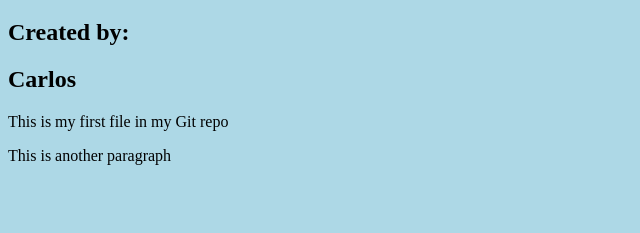
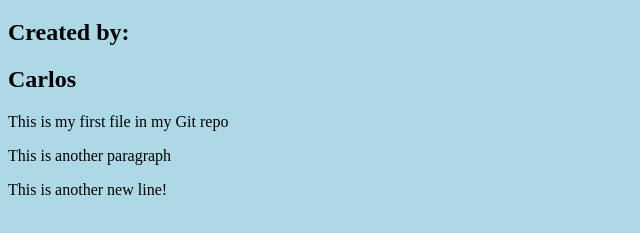
Before and after one commit to chrobles9/chrobles9.github.io, a plain HTML site: page index.html in a window 1280 px wide. Shown: the part 61-294 px from the top of the page, without its empty margins (0-640 px from the left). Drawn offline with Linux system fonts and the light colour scheme.

Commit message:
Updated index.html with a new paragraph line.

```diff
--- a/index.html
+++ b/index.html
@@ -14,6 +14,7 @@
 
       <p>This is my first file in my Git repo</p>
       <p>This is another paragraph</p>
+      <p>This is another new line!</p>
 
 </body>
 </html>
```
